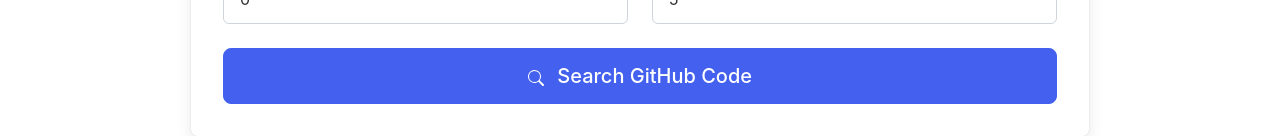
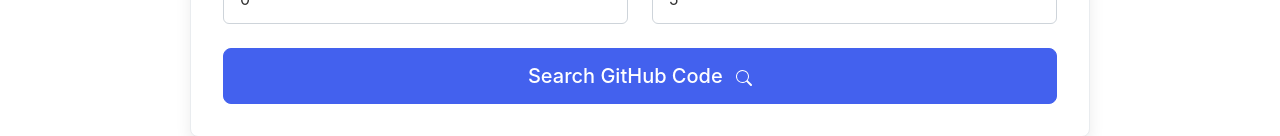
Before and after one commit to JulianCohan/github-code-finder-web, a website: page public/index.html in a window 1280 px wide. Shown: the part 687-823 px from the top of the page. Drawn offline with nearby package versions, Linux system fonts and the light colour scheme.

Commit message:
Move search icon to right side of button text

```diff
--- a/public/index.html
+++ b/public/index.html
@@ -89,10 +89,10 @@
                         <div class="d-grid">
                             <button type="submit" class="btn btn-primary btn-lg" id="searchButton">
                                 <span class="spinner-border spinner-border-sm d-none" id="searchSpinner" role="status" aria-hidden="true"></span>
-                                <svg xmlns="http://www.w3.org/2000/svg" width="16" height="16" fill="currentColor" class="bi bi-search me-2" viewBox="0 0 16 16">
+                                Search GitHub Code
+                                <svg xmlns="http://www.w3.org/2000/svg" width="16" height="16" fill="currentColor" class="bi bi-search ms-2" viewBox="0 0 16 16">
                                     <path d="M11.742 10.344a6.5 6.5 0 1 0-1.397 1.398h-.001c.03.04.062.078.098.115l3.85 3.85a1 1 0 0 0 1.415-1.414l-3.85-3.85a1.007 1.007 0 0 0-.115-.1zM12 6.5a5.5 5.5 0 1 1-11 0 5.5 5.5 0 0 1 11 0z"/>
                                 </svg>
-                                Search GitHub Code
                             </button>
                         </div>
                     </form>
```
